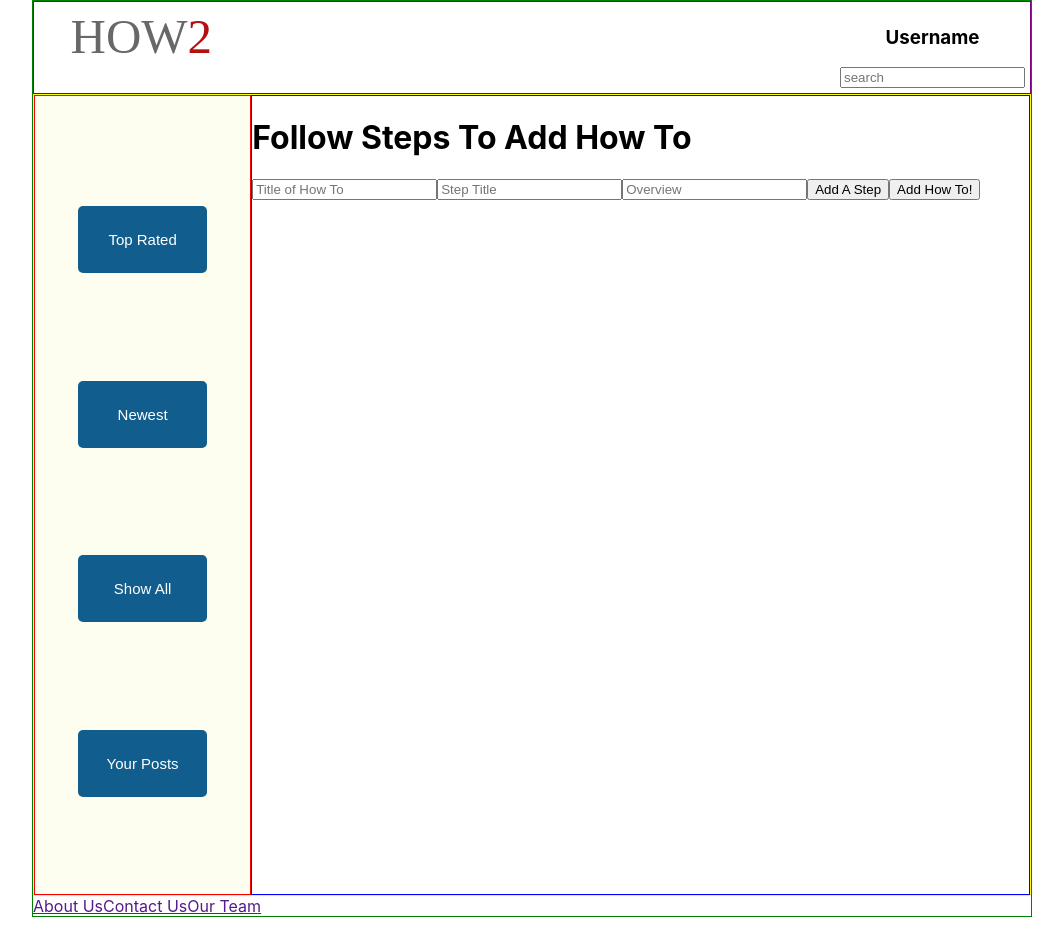
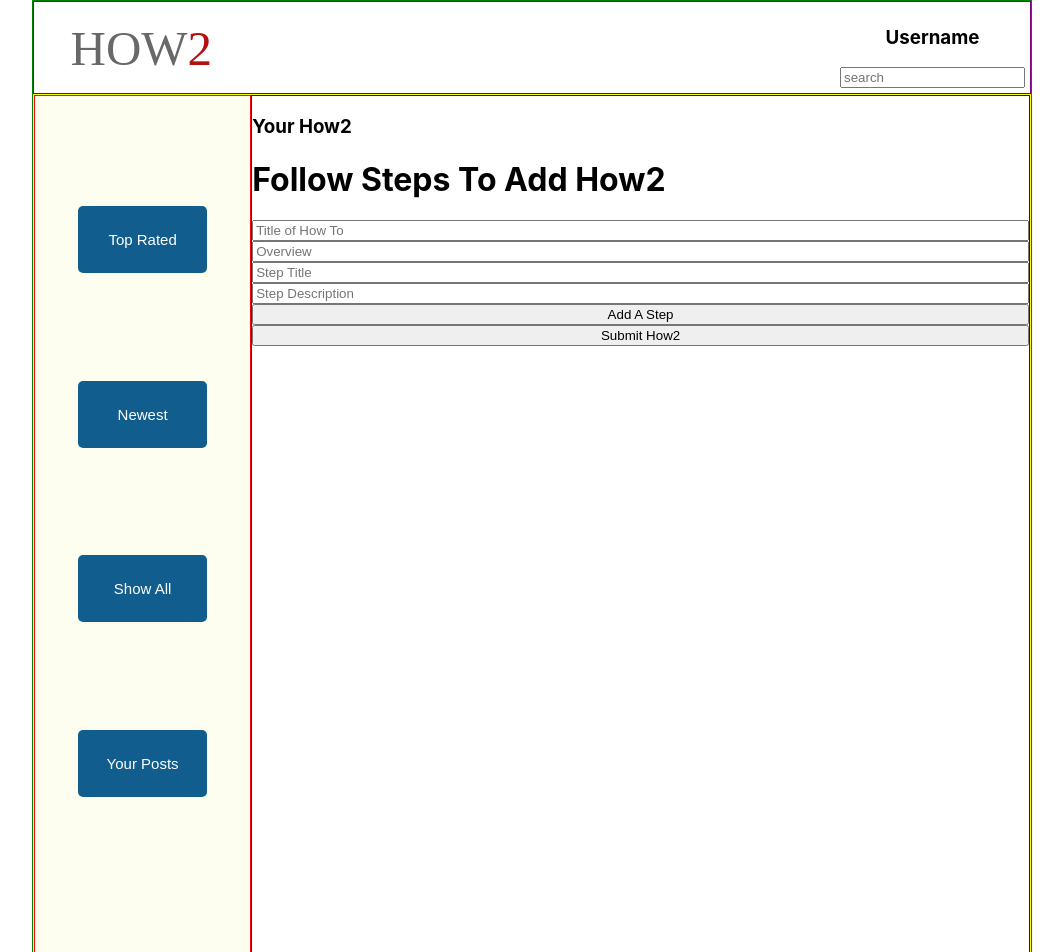
Before and after one commit to howto-pt-042219/howto-pt-FE, a React (Create React App) app in the folder how-to/: page /how-to-form in a window 1280 px wide. Shown: the top 952 px of the page, without its empty margins (108-1171 px from the left). Before the commit the page ends 917 px from the top, so only its background shows below. Built offline with nearby package versions, Linux system fonts and the light colour scheme.

Commit message:
working on howtoform

```diff
--- a/how-to/src/App.js
+++ b/how-to/src/App.js
@@ -19,6 +19,7 @@ const StyledContainer = styled.div`
 const StyledNav = styled.div`
   display: flex;
   border: 1px solid purple;
+  height: 100%;
 `;
 
 const StyledPostPage = styled.div`
@@ -30,6 +31,10 @@ const StyledPost = styled.div`
   width: 800px;
   border: 1px solid blue;
 `;
+
+// const PostMarginLeft = styled.div`
+//   margin-left: 196px;
+// `;
 
 class App extends React.Component {
   constructor() {
--- a/how-to/src/components/Footer/Footer.js
+++ b/how-to/src/components/Footer/Footer.js
@@ -1,12 +1,30 @@
 import React from "react";
+import styled from "styled-components";
+
+const StyledFooter = styled.div`
+  display: flex;
+  justify-content: center;
+  background-color: #2384a8;
+  height: 50px;
+  padding-top: 17px;
+`;
+
+const StyledA = styled.a`
+  margin-left: 10px;
+  text-decoration: none;
+  color: white;
+  :hover {
+    text-decoration: underline;
+  }
+`;
 
 function Footer() {
   return (
-    <>
-      <a href="">About Us</a>
-      <a href="">Contact Us</a>
-      <a href="">Our Team</a>
-    </>
+    <StyledFooter>
+      <StyledA href="">About Us</StyledA>
+      <StyledA href="">Contact Us</StyledA>
+      <StyledA href="">Our Team</StyledA>
+    </StyledFooter>
   );
 }
 
--- a/how-to/src/components/HowToForm/HowToForm.js
+++ b/how-to/src/components/HowToForm/HowToForm.js
@@ -1,26 +1,108 @@
 import React from "react";
+import styled from "styled-components";
+
+const StyledForm = styled.form`
+  display: flex;
+  flex-direction: column;
+`;
+
+const ContainerDiv = styled.div`
+  display: flex;
+  flex-direction: column;
+`;
 
 class HowToForm extends React.Component {
   constructor() {
     super();
     this.state = {
-      howToData: []
+      title: "",
+      overview: "",
+      author: "",
+      steps: [
+        {
+          title: "",
+          description: ""
+        }
+      ],
+      reviews: [
+        {
+          text: "",
+          username: ""
+        }
+      ]
     };
   }
+
   handleSubmit(step) {
     // push step to DB
   }
+
+  handleChanges = e => {
+    this.setState({ [e.target.name]: e.target.value });
+  };
+
+  handleAddStep = e => {
+    e.preventDefault();
+    const container = document.getElementById("container");
+    while (container.hasChildNodes()) {
+      container.removeChild(container.lastChild);
+    }
+    const titleInput = document.createElement("input");
+    titleInput.name = "title";
+    titleInput.placeholder = "Step Title";
+    titleInput.onChange = this.handleChanges;
+    container.appendChild(titleInput);
+
+    const stepInput = document.createElement("input");
+    stepInput.name = "description";
+    stepInput.placeholder = "Step Description";
+    stepInput.onChange = this.handleChanges;
+    container.appendChild(stepInput);
+  };
+
   render() {
     return (
       <>
-        <h1>Follow Steps To Add How To</h1>
-        <form>
-          <input type="text" name="title" placeholder="Title of How To" />
-          <input placeholder="Step Title" />
-          <input type="text" placeholder="Overview" />
-          <button>Add A Step</button>
-          <button>Add How To!</button>
-        </form>
+        <div>
+          <h3>Your How2 </h3>
+          <h1>{this.state.title}</h1>
+          <h2>{this.state.overview}</h2>
+          <h3>{this.state.author}</h3>
+          {this.state.steps.map(step => {
+            <>
+              <h4>{step.title}</h4>
+              <p>{step.description}</p>
+            </>;
+          })}
+        </div>
+
+        <h1>Follow Steps To Add How2</h1>
+        <StyledForm>
+          <input
+            onChange={this.handleChanges}
+            name="title"
+            placeholder="Title of How To"
+          />
+
+          <input
+            onChange={this.handleChanges}
+            name="overview"
+            placeholder="Overview"
+          />
+          <input
+            onChange={this.handleChanges}
+            name="stepTitle"
+            placeholder="Step Title"
+          />
+          <input
+            onChange={this.handleChanges}
+            name="description"
+            placeholder="Step Description"
+          />
+          <ContainerDiv id="container" />
+          <button onClick={this.handleAddStep}>Add A Step</button>
+          <button>Submit How2</button>
+        </StyledForm>
       </>
     );
   }
--- a/how-to/src/components/NavBar/NavBar.js
+++ b/how-to/src/components/NavBar/NavBar.js
@@ -13,10 +13,13 @@ const ContainerDiv = styled.div`
   display: flex;
   justify-content: space-between;
   width: 100%;
+  // background-color: #b41010;
 `;
 
 const StyledImg = styled.img`
   margin-left: 35px;
+  padding-top: 12px;
+  background-color: white;
 `;
 
 function NavBar(props) {
--- a/how-to/src/components/PostContainer/HowToLink.js
+++ b/how-to/src/components/PostContainer/HowToLink.js
@@ -5,7 +5,16 @@ import { Link } from "react-router-dom";
 const ContainerDiv = styled.div`
   display: flex;
   flex-direction: column;
+  align-items: center;
   padding: 50px;
+  margin-top: 10px;
+  color: black;
+  width: 400px;
+`;
+
+const StyledLink = styled(Link)`
+  text-decoration: none;
+  text-align: center;
 `;
 
 class HowToLink extends React.Component {
@@ -21,7 +30,7 @@ class HowToLink extends React.Component {
   render() {
     // console.log(this.props.history);
     return (
-      <Link to={`/howto/${this.props.post.id}`}>
+      <StyledLink to={`/howto/${this.props.post.id}`}>
         <ContainerDiv>
           <h1>{this.props.post.title}</h1>
           <p>{this.props.post.overview}</p>
@@ -35,7 +44,7 @@ class HowToLink extends React.Component {
           })}
         </p> */}
         </ContainerDiv>
-      </Link>
+      </StyledLink>
     );
   }
 }
--- a/how-to/src/components/PostContainer/HowToList.js
+++ b/how-to/src/components/PostContainer/HowToList.js
@@ -4,6 +4,32 @@ import axios from "axios";
 import styled from "styled-components";
 
 import HowToLink from "./HowToLink";
+
+const StyledContainer = styled.div`
+  display: flex;
+  flex-direction: column;
+  align-items: center;
+`;
+
+const StyledButton = styled.button`
+  width: 400px;
+  height: 50px;
+  margin-top: 10px;
+  // position: sticky;
+  // top: 0;
+  // bottom: 100;
+  border: none;
+  background-color: #b41010;
+  color: white;
+  font-size: 15px;
+  border-radius: 5px;
+  :hover {
+    background-color: white;
+    color: #b41010;
+    border: 1px solid #b41010;
+    cursor: pointer;
+  }
+`;
 
 class HowToList extends React.Component {
   constructor() {
@@ -25,14 +51,14 @@ class HowToList extends React.Component {
   render() {
     console.log(this.state);
     return (
-      <div>
+      <StyledContainer>
         <Link to="/how-to-form/">
-          <button>Add A How-To!</button>
+          <StyledButton>Add A How-To!</StyledButton>
         </Link>
         {this.state.howToData.map((post, index) => (
           <HowToLink post={post} />
         ))}
-      </div>
+      </StyledContainer>
     );
   }
 }
--- a/how-to/src/components/SideNav/SideNav.js
+++ b/how-to/src/components/SideNav/SideNav.js
@@ -4,8 +4,11 @@ import styled from "styled-components";
 const StyledContainer = styled.div`
   display: flex;
   flex-direction: column;
+  position: sticky;
+  top: 0;
+  bottom: 100;
   width: 223px;
-  height: 800px;
+  height: 938px;
   padding-top: 11%;
   border: 1px solid red;
   background-color: rgba(236, 242, 93, 0.09);
@@ -25,7 +28,7 @@ const StyledButton = styled.button`
   font-size: 15px;
   padding: 25px;
   :focus {outline: none};
-  :hover {background-color: white; color:#115D8D; border: 1px solid #115D8D }
+  :hover {background-color: white; color:#115D8D; border: 1px solid #115D8D; cursor: pointer }
 `;
 
 function SideNav() {
```
Also changed, not shown: how-to/src/App.css (+8 -4 lines).
